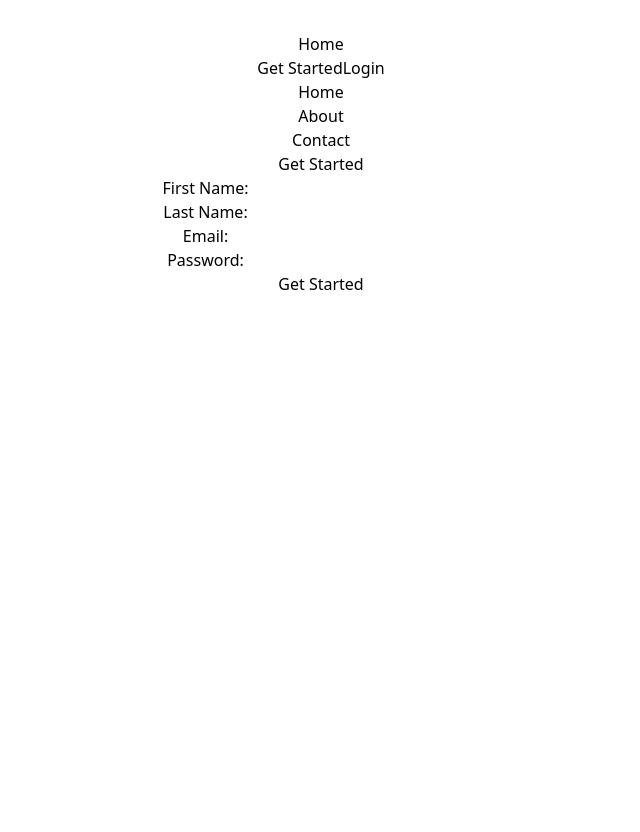
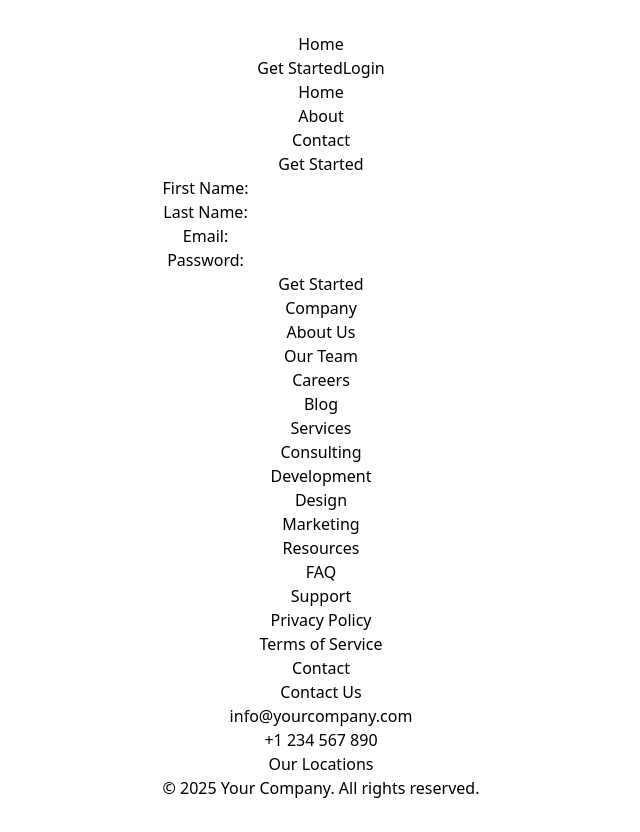
Before and after one commit to R7rainz/react-projects, a React (Vite) app in the folder personal/: page /get-started in a window 1280 px wide. Shown: the whole page, without its empty margins (319-959 px from the left). Before the commit the page ends 800 px from the top, so only its background shows below. Built offline with nearby package versions, Linux system fonts and the light colour scheme.

Commit message:
added footer

```diff
--- a/personal/src/App.tsx
+++ b/personal/src/App.tsx
@@ -7,6 +7,7 @@ import About from './components/About'
 import Contact from './components/Contact'
 import Login from './components/Login'
 import GetStarted from './components/Getstarted'
+import Footer from './components/Footer'
 
 function App() {
   return (
@@ -23,6 +24,7 @@ function App() {
             <Route path="/get-started" element={<GetStarted />} />
           </Routes>
         </main>
+        <Footer />
       </div>
     </Router>
   )
--- /dev/null
+++ b/personal/src/components/Footer.tsx
@@ -0,0 +1,51 @@
+import { Link, NavLink } from 'react-router-dom'
+
+const Footer = () => {
+    return (
+        <footer className="bg-gray-800 text-white py-10">
+            <div className="container mx-auto grid grid-cols-1 md:grid-cols-4 gap-8">
+                <div>
+                    <h5 className="font-bold mb-2">Company</h5>
+                    <ul>
+                        <li><NavLink to="/about" className="hover:underline">About Us</NavLink></li>
+                        <li><NavLink to="/team" className="hover:underline">Our Team</NavLink></li>
+                        <li><NavLink to="/careers" className="hover:underline">Careers</NavLink></li>
+                        <li><NavLink to="/blog" className="hover:underline">Blog</NavLink></li>
+                    </ul>
+                </div>
+                <div>
+                    <h5 className="font-bold mb-2">Services</h5>
+                    <ul>
+                        <li><NavLink to="/consulting" className="hover:underline">Consulting</NavLink></li>
+                        <li><NavLink to="/development" className="hover:underline">Development</NavLink></li>
+                        <li><NavLink to="/design" className="hover:underline">Design</NavLink></li>
+                        <li><NavLink to="/marketing" className="hover:underline">Marketing</NavLink></li>
+                    </ul>
+                </div>
+                <div>
+                    <h5 className="font-bold mb-2">Resources</h5>
+                    <ul>
+                        <li><NavLink to="/faq" className="hover:underline">FAQ</NavLink></li>
+                        <li><NavLink to="/support" className="hover:underline">Support</NavLink></li>
+                        <li><NavLink to="/privacy-policy" className="hover:underline">Privacy Policy</NavLink></li>
+                        <li><NavLink to="/terms-of-service" className="hover:underline">Terms of Service</NavLink></li>
+                    </ul>
+                </div>
+                <div>
+                    <h5 className="font-bold mb-2">Contact</h5>
+                    <ul>
+                        <li><NavLink to="/contact" className="hover:underline">Contact Us</NavLink></li>
+                        <li><a href="mailto:info@yourcompany.com" className="hover:underline">info@yourcompany.com</a></li>
+                        <li><a href="tel:+1234567890" className="hover:underline">+1 234 567 890</a></li>
+                        <li><NavLink to="/locations" className="hover:underline">Our Locations</NavLink></li>
+                    </ul>
+                </div>
+            </div>
+            <div className="container mx-auto text-center mt-8 text-sm">
+                &copy; {new Date().getFullYear()} Your Company. All rights reserved.
+            </div>
+        </footer>
+    )
+}
+
+export default Footer
```
